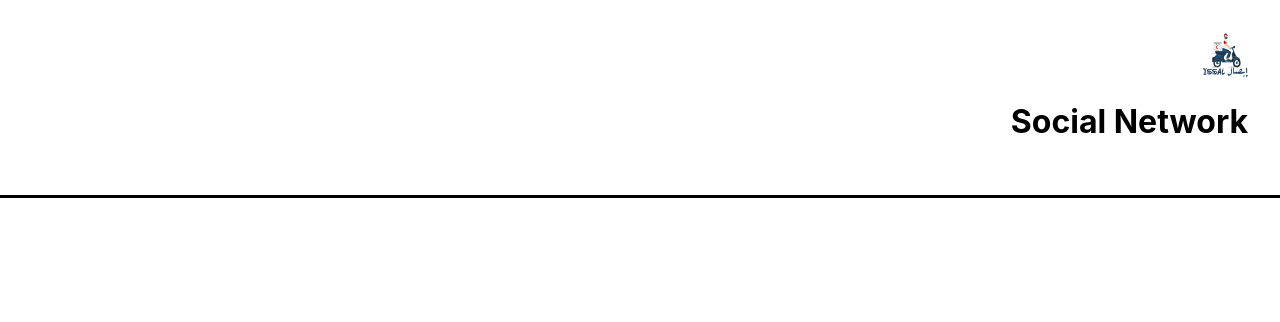
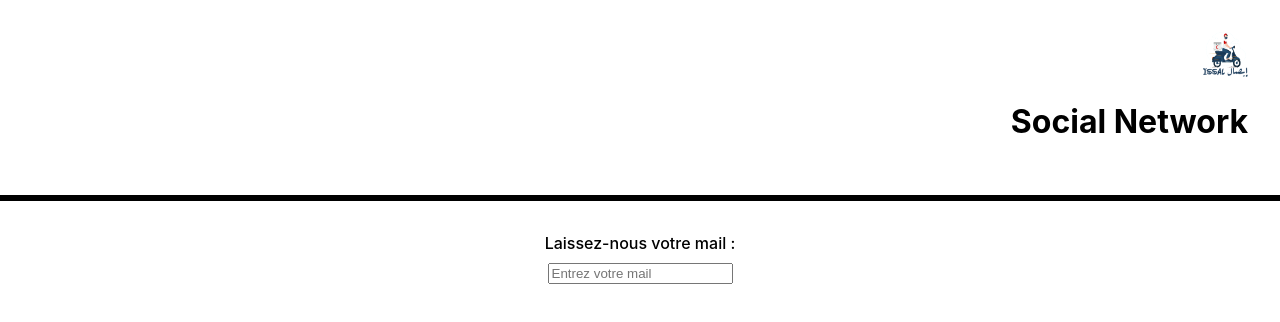
Before and after one commit to belgacemfaycel/Social-Network-React, a React (Create React App) app: page / in a window 1280 px wide. Shown: the top 322 px of the page. Built offline with nearby package versions, Linux system fonts and the light colour scheme.

Commit message:
add Footer

```diff
--- a/src/components/App.js
+++ b/src/components/App.js
@@ -1,6 +1,7 @@
 
 import '../styles/App.css';
  import Header from './Header';
+ import Footer from './Footer'
 
 function App() {
   return (
@@ -8,6 +9,8 @@
 			<Header>
 				<h1 className='lmj-title'>La maison jungle</h1>
 			</Header>
+      <div></div>
+      <Footer />
     </div>
   );
 }
--- /dev/null
+++ b/src/components/Footer.js
@@ -0,0 +1,31 @@
+import { useState } from 'react'
+import '../styles/Footer.css'
+
+function Footer() {
+	const [inputValue, setInputValue] = useState('')
+
+
+	function handleInput(e) {
+		setInputValue(e.target.value)
+	}
+
+	function handleBlur() {
+		if (!inputValue.includes('@')) {
+			alert("Attention, il n'y a pas d'@, ceci n'est pas une adresse valide 😥")
+		}
+	}
+	return (
+		<footer className='lmj-footer'>
+
+			<div className='lmj-footer-elem'>Laissez-nous votre mail :</div>
+            <input
+				placeholder='Entrez votre mail'
+				onChange={handleInput}
+				value={inputValue}
+				onBlur={handleBlur}
+			/>
+		</footer>
+	)
+}
+
+export default Footer
--- /dev/null
+++ b/src/styles/Footer.css
@@ -0,0 +1,14 @@
+.lmj-footer {
+	color: black;
+	padding: 32px;
+	border-top: solid 3px black;
+	display: flex;
+	justify-content: flex-start;
+	flex-direction: column;
+	align-items: center;
+	font-weight: 500;
+}
+
+.lmj-footer-elem {
+	margin-bottom: 10px;
+}
```
